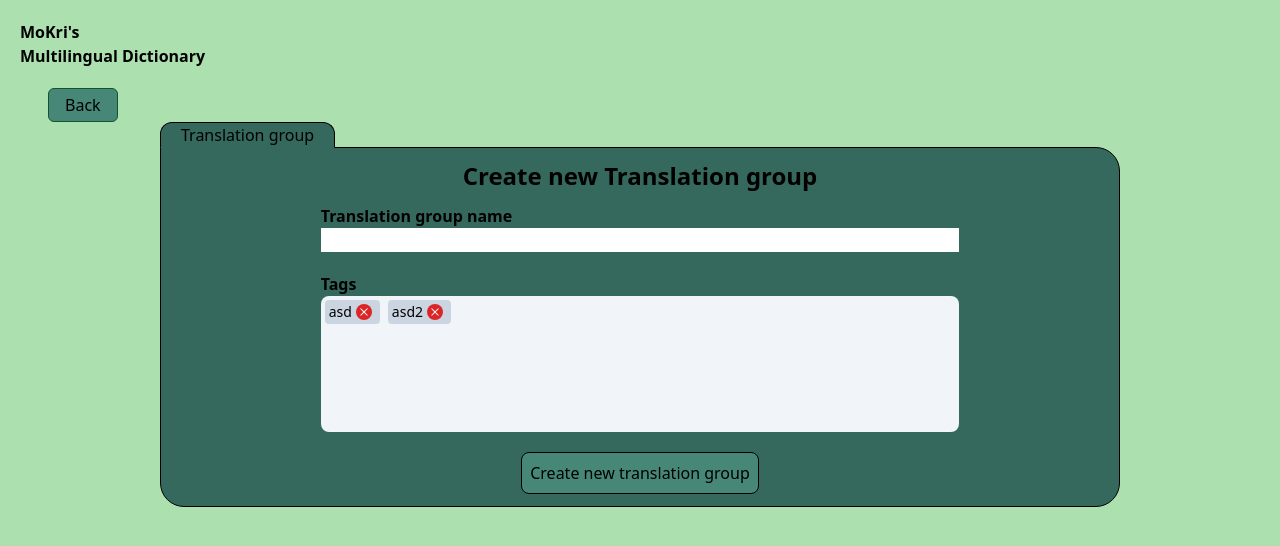
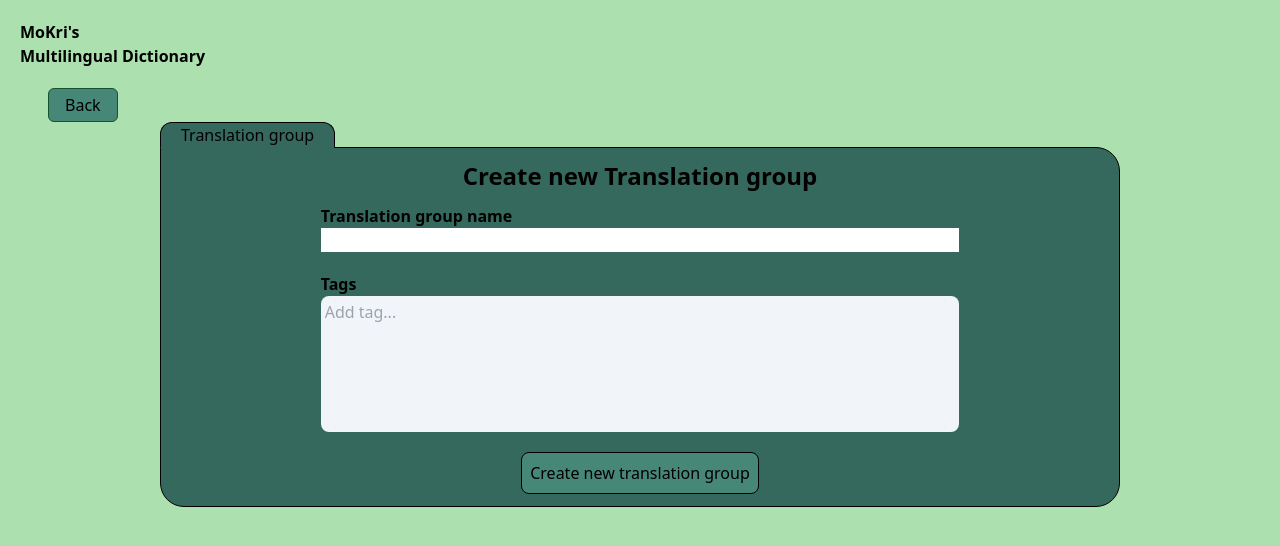
Before and after one commit to MoKrisz/MoKri-s-Multilingual-Dictionary-React-FE, a React (Vite) app: page /menu/new-translation-group in a window 1280 px wide. Shown: the top 546 px of the page. Built offline with nearby package versions, Linux system fonts and the light colour scheme.

Commit message:
implement translation group form without backend logic

```diff
--- a/src/components/Button.tsx
+++ b/src/components/Button.tsx
@@ -1,7 +1,10 @@
 import React from "react";
 import { twMerge } from "tailwind-merge";
 
+type ButtonType = "button" | "submit";
+
 interface ButtonProps {
+  type?: ButtonType;
   children: React.ReactNode;
   onClick?: () => void;
   extraStyle?: string;
@@ -9,6 +12,7 @@ interface ButtonProps {
 }
 
 export default function Button({
+  type,
   children,
   onClick,
   extraStyle,
@@ -16,6 +20,7 @@ export default function Button({
 }: ButtonProps) {
   return (
     <button
+      type={type ?? "button"}
       className={twMerge(
         "bg-lincolngreen p-2 rounded-lg border border-black hover:bg-lincolngreenlighter disabled:opacity-50 disabled:hover:bg-lincolngreen",
         extraStyle
--- a/src/features/Tags/TagInput.tsx
+++ /dev/null
@@ -1,38 +0,0 @@
-import { useState } from "react";
-import { Tag } from "../Words/models";
-import { CgClose } from "react-icons/cg";
-
-export interface TagInputProps {
-  tags?: Tag[];
-}
-
-const TagInput: React.FC<TagInputProps> = ({ tags }) => {
-  const [tagsState, setTagsState] = useState<Tag[]>(
-    tags ?? [
-      { tagId: 1, text: "asd" },
-      { tagId: 2, text: "asd2" },
-    ]
-  );
-
-  return (
-    <div className="flex flex-wrap items-start content-start gap-2 p-1 h-full bg-slate-100 rounded-lg cursor-text overflow-y-auto">
-      {tagsState.map((tag) => (
-        <div
-          key={`tag_${tag.tagId}`}
-          className="flex items-center px-1 rounded bg-slate-300 h-6"
-        >
-          <span className="text-sm">{tag.text}</span>
-          <button
-            type="button"
-            className="mx-1 p-0.5 bg-red-600 rounded-lg text-white hover:bg-red-500"
-          >
-            <CgClose className="size-3" />
-          </button>
-        </div>
-      ))}
-      <input className="flex-grow bg-transparent outline-none" />
-    </div>
-  );
-};
-
-export default TagInput;
--- /dev/null
+++ b/src/features/Tags/components/TagInput.tsx
@@ -0,0 +1,82 @@
+import React, { KeyboardEvent, useRef, useState } from "react";
+import { Tag } from "../../Words/models";
+import { CgClose } from "react-icons/cg";
+
+export interface TagInputProps {
+  tags: Tag[];
+  onChange: (tags: Tag[]) => void;
+}
+
+const TagInput: React.FC<TagInputProps> = ({ tags, onChange }) => {
+  const [inputState, setInputState] = useState<string>("");
+  const inputRef = useRef<HTMLInputElement>(null);
+
+  const handleDeleteTag = (tag: Tag) => {
+    const modifiedTags = tags.filter((t) => t.text !== tag.text);
+
+    onChange(modifiedTags);
+  };
+
+  const handleKeyDown = (event: KeyboardEvent<HTMLInputElement>) => {
+    if (event.key === "Enter") {
+      event.preventDefault();
+
+      const trimmedText = inputState?.trim().toLowerCase();
+      if (!trimmedText) {
+        return;
+      }
+
+      if (tags.some((tag) => tag.text.toLowerCase() === trimmedText)) {
+        setInputState("");
+      } else {
+        const tagsWithNewTag = [
+          ...tags,
+          { tagId: undefined, text: trimmedText },
+        ];
+        onChange(tagsWithNewTag);
+
+        setInputState("");
+      }
+    }
+  };
+
+  const handleContainerClick = () => {
+    inputRef.current?.focus();
+  };
+
+  return (
+    <div
+      className="flex flex-wrap items-start content-start gap-2 p-1 h-full bg-slate-100 rounded-lg cursor-text overflow-y-auto"
+      onClick={handleContainerClick}
+    >
+      {tags.map((tag) => (
+        <div
+          key={`tag_${tag.tagId}_${tag.text}`}
+          className="flex items-center px-1 rounded bg-slate-300 h-6"
+        >
+          <span className="text-sm">{tag.text}</span>
+          <button
+            type="button"
+            className="mx-1 p-0.5 bg-red-600 rounded-lg text-white hover:bg-red-500"
+            onClick={() => {
+              handleDeleteTag(tag);
+            }}
+          >
+            <CgClose className="size-3" />
+          </button>
+        </div>
+      ))}
+      <input
+        ref={inputRef}
+        type="text"
+        value={inputState}
+        onChange={(e) => setInputState(e.target.value)}
+        onKeyDown={handleKeyDown}
+        className="flex-grow bg-transparent outline-none"
+        placeholder="Add tag..."
+      />
+    </div>
+  );
+};
+
+export default TagInput;
--- /dev/null
+++ b/src/features/Tags/models.ts
@@ -0,0 +1,4 @@
+export interface Tag {
+  tagId?: number;
+  text: string;
+}
--- a/src/features/TranslationGroups/components/TranslationGroupForm.tsx
+++ b/src/features/TranslationGroups/components/TranslationGroupForm.tsx
@@ -1,29 +1,71 @@
+import { Controller, useForm } from "react-hook-form";
 import Button from "../../../components/Button";
-import TagInput from "../../Tags/TagInput";
+import TagInput from "../../Tags/components/TagInput";
+import { zodResolver } from "@hookform/resolvers/zod";
+import { z } from "zod";
 
-type TranslationGroupFormData = {
-  groupName: string;
-  tags: string[];
-};
+const TranslationGroupFormSchema = z.object({
+  groupName: z
+    .string()
+    .trim()
+    .min(1, "Translation group name must have value."),
+  tags: z
+    .array(
+      z.object({
+        tagId: z.number().optional(),
+        text: z.string().trim().min(1, "Tag cannot be empty."),
+      })
+    )
+    .optional(),
+});
+
+type TranslationGroupFormData = z.infer<typeof TranslationGroupFormSchema>;
 
 const TranslationGroupForm: React.FC = () => {
+  const {
+    register,
+    handleSubmit,
+    control,
+    formState: { errors },
+  } = useForm<TranslationGroupFormData>({
+    resolver: zodResolver(TranslationGroupFormSchema),
+  });
+
+  const onSubmit = async (data: TranslationGroupFormData) => {
+    console.log("SUCCESS", data);
+  };
+
   return (
     <div className="justify-items-center">
       <h1 className="font-bold text-2xl m-3">Create new Translation group</h1>
-      <form className="w-2/3">
+      <form className="w-2/3" onSubmit={handleSubmit(onSubmit)}>
         <div className="flex flex-col my-2">
-          <label className="font-bold">Translation group name</label>
-          <input />
+          <label htmlFor="translationGroupName" className="font-bold">
+            Translation group name
+          </label>
+          <input id="translationGroupName" {...register("groupName")} />
+          {errors.groupName && (
+            <span className="text-red-600">{errors.groupName.message}</span>
+          )}
         </div>
 
         <div className="flex flex-col my-5 h-40">
           <label className="font-bold">Tags</label>
-          <TagInput />
-          {/* <Controller control={} name="tags" render={} /> */}
+          <Controller
+            control={control}
+            name="tags"
+            defaultValue={[]}
+            render={({ field }) => (
+              <TagInput tags={field.value ?? []} onChange={field.onChange} />
+            )}
+          />
+          {errors.tags && <span>{errors.tags.message}</span>}
         </div>
 
         <div className="flex justify-center my-3">
-          <Button>Create new translation group</Button>
+          <Button type="submit" isDisabled={false}>
+            Create new translation group
+          </Button>
         </div>
       </form>
     </div>
--- /dev/null
+++ b/src/features/TranslationGroups/models.ts
@@ -0,0 +1,7 @@
+import { Tag } from "../Tags/models";
+
+export interface TranslationGroup {
+  translationGroupId: number;
+  description: string;
+  tags?: Tag[];
+}
--- a/src/features/Words/models.ts
+++ b/src/features/Words/models.ts
@@ -58,8 +58,3 @@ export interface Tab {
   label: string;
   content: React.ReactNode;
 }
-
-export interface Tag {
-  tagId: number;
-  text: string;
-}
```
